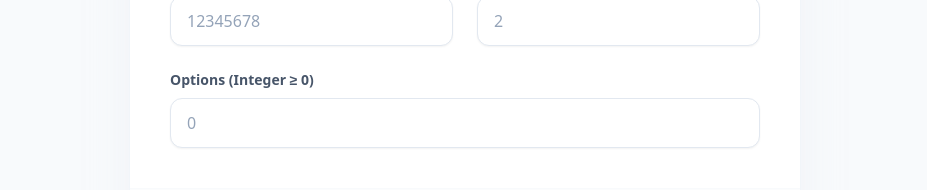
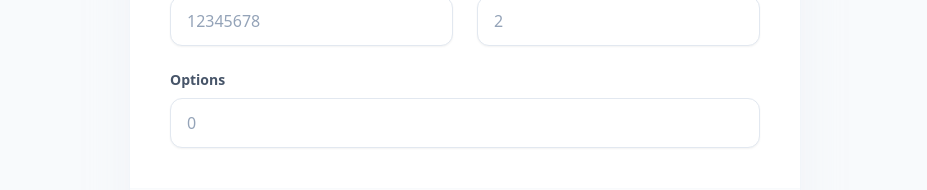
Before and after one commit to AntonioMiliciISEO/Dynamic-QR-code-Generator, a React (Vite) app: page / in a window 1280 px wide. Shown: the part 324-514 px from the top of the page, without its empty margins (175-1102 px from the left). Built offline with nearby package versions, Linux system fonts and the light colour scheme.

Commit message:
feat: Improve options input label
Updates the label for the options input field from "Options (Integer ≥ 0)" to simply "Options". This provides a cleaner UI and relies on the `min` and `step` attributes for input validation.

```diff
--- a/components/Generator.tsx
+++ b/components/Generator.tsx
@@ -123,7 +123,7 @@ export const Generator: React.FC = () => {
             {/* Options Input */}
             <div className="group sm:col-span-2">
               <label className="block text-sm font-bold text-slate-600 mb-2 transition-colors group-focus-within:text-indigo-600">
-                Options (Integer ≥ 0)
+                Options
               </label>
               <input
                 type="number"
```
